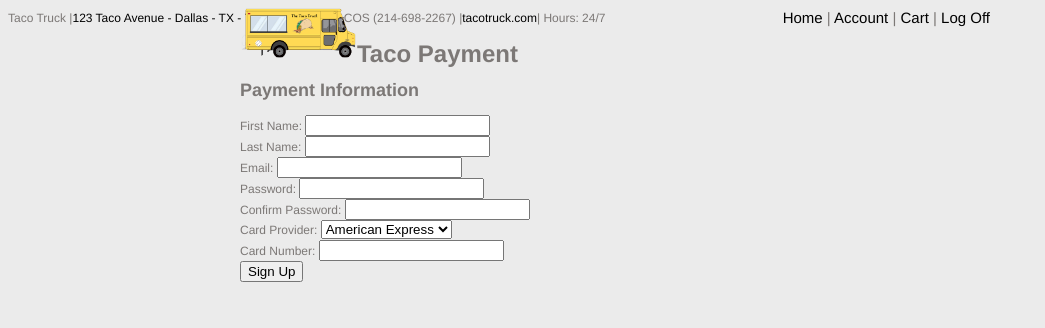
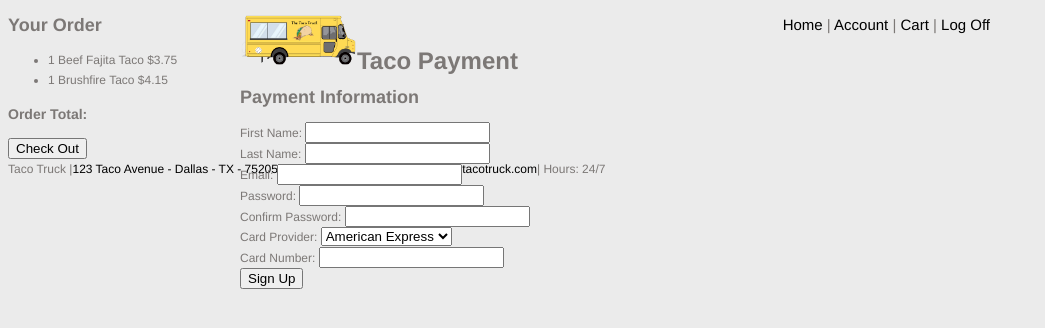
Before and after one commit to ntaylorbishop/TacoTruck, a PHP site: page /payment.php in a window 1280 px wide. Shown: the top 328 px of the page, without its empty margins (0-1045 px from the left). Run offline with PHP 8.4, Linux system fonts and the light colour scheme.

Commit message:
Added in unordered list for order and Check Out button

```diff
--- a/payment.php
+++ b/payment.php
@@ -52,6 +52,18 @@
 </div>
 </div>
 
+<div>
+	<h2>Your Order</h2>
+	<ul>
+		<li>1 Beef Fajita Taco    $3.75</li>
+		<li>1 Brushfire Taco      $4.15</li>
+	</ul>
+	<h3>Order Total:  </h3>
+	<form name="checkout" action="confirmation.php" method="post">
+		<input type="submit" id="checkout" name="checkout" value="Check Out"/>
+	</form>
+</div>
+
 <footer>
   <div>Taco Truck |<a href="#locations">123 Taco Avenue - Dallas - TX - 75205</a>| 214-MY-TACOS (214-698-2267) |<a href="#homepage">tacotruck.com</a>| Hours: 24/7</div>
 </footer>
```
